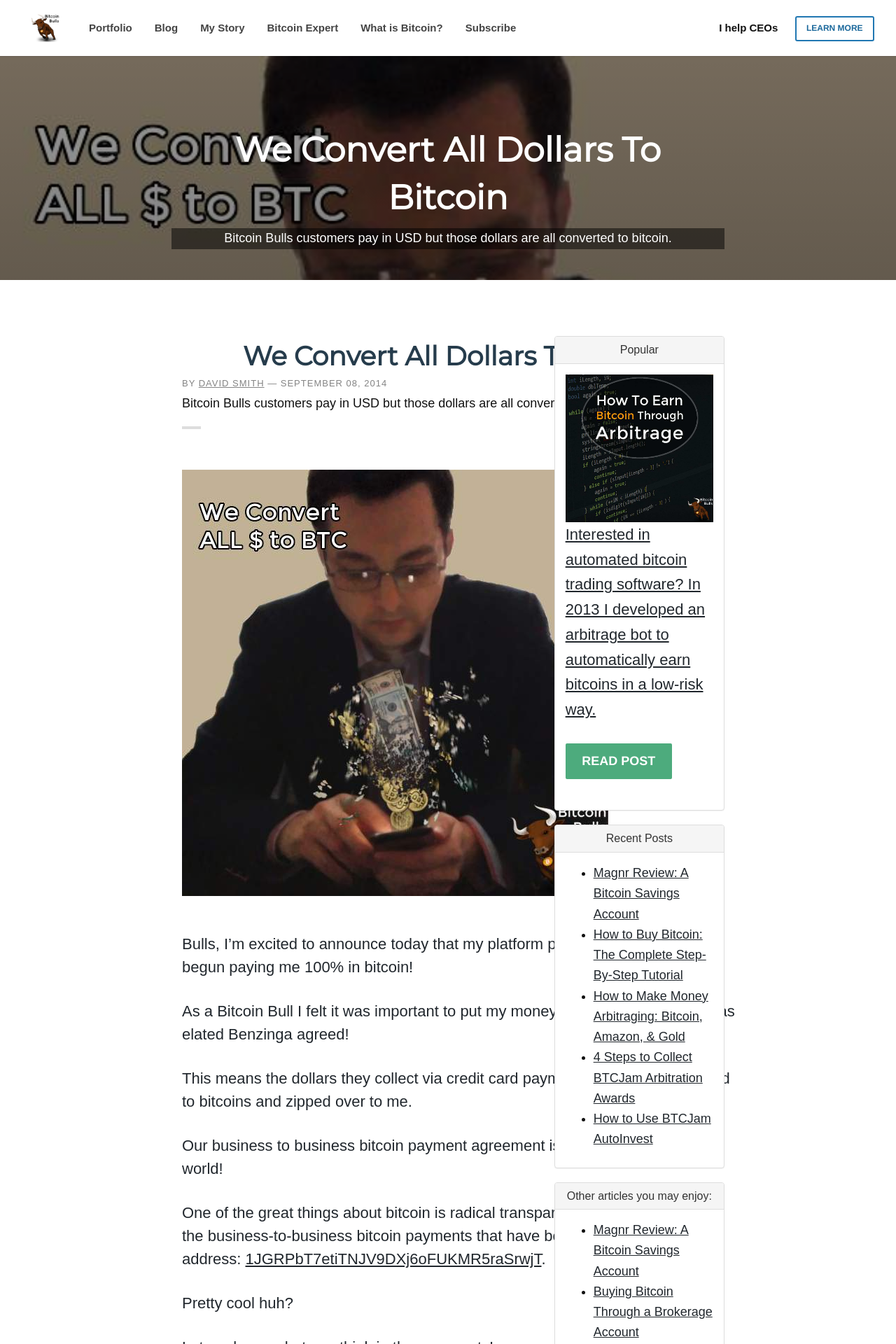
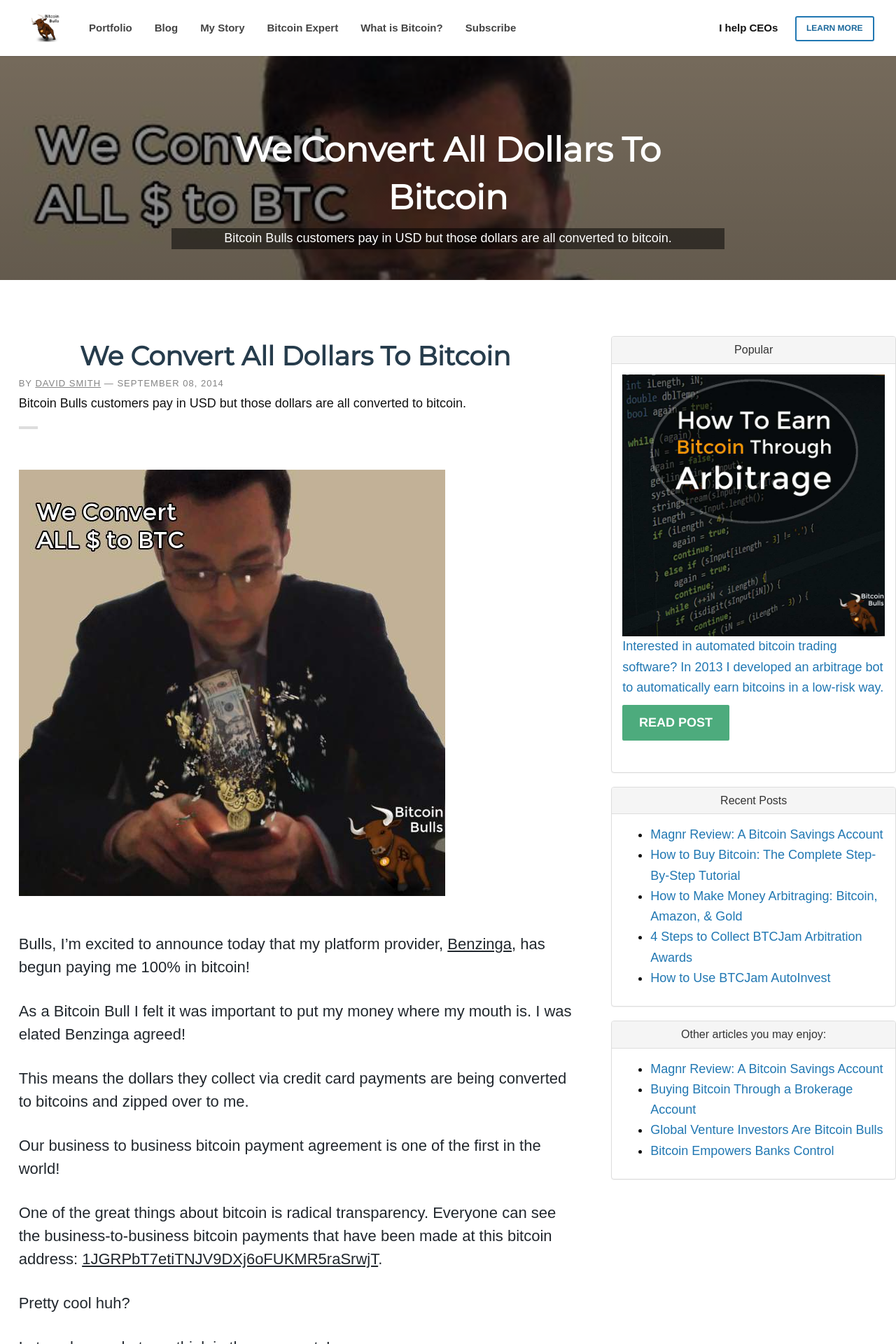
Before and after one commit to davidsilvasmith/bitcoinbulls.net, a Jekyll site: the page built from _posts/2014-09-08-We-Convert-All-Dollars-to-Bitcoin.md, in a window 1280 px wide. Shown: the top 1920 px of the page at 70% size. Built offline with Jekyll 4.4.1, drawn with Linux system fonts in a browser that asks for light colours; nearby versions of some CDN libraries; some web fonts are replaced; comment, search, counter and statistics services are not loaded.

Commit message:
fixed sidebar issue on blog posts

```diff
--- a/_layouts/default.html
+++ b/_layouts/default.html
@@ -96,7 +96,7 @@
  {% include {{page.includeHeader}} %}
 {% endif %}
 
-{% if page.isSideBar %}
+{% if layout.isSideBar %}
 {{ content }}
 {% else %}
   <main class="container">
```
